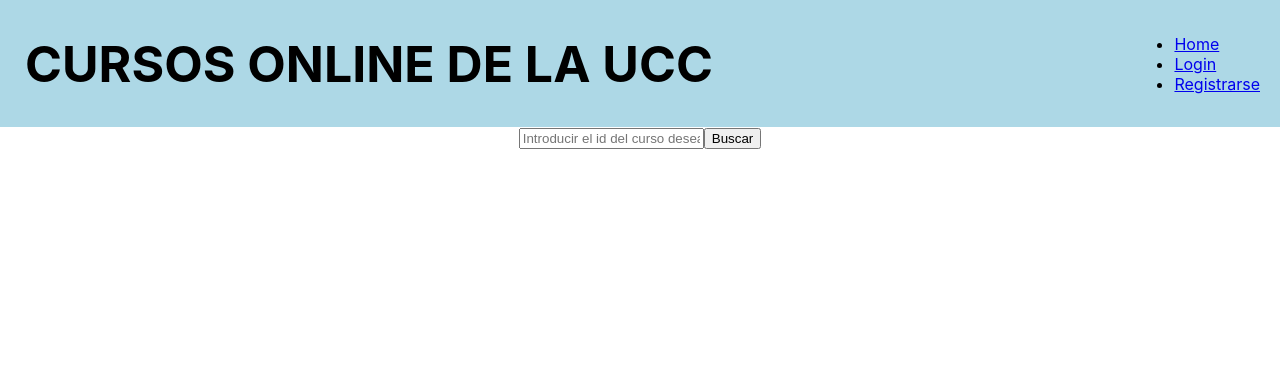
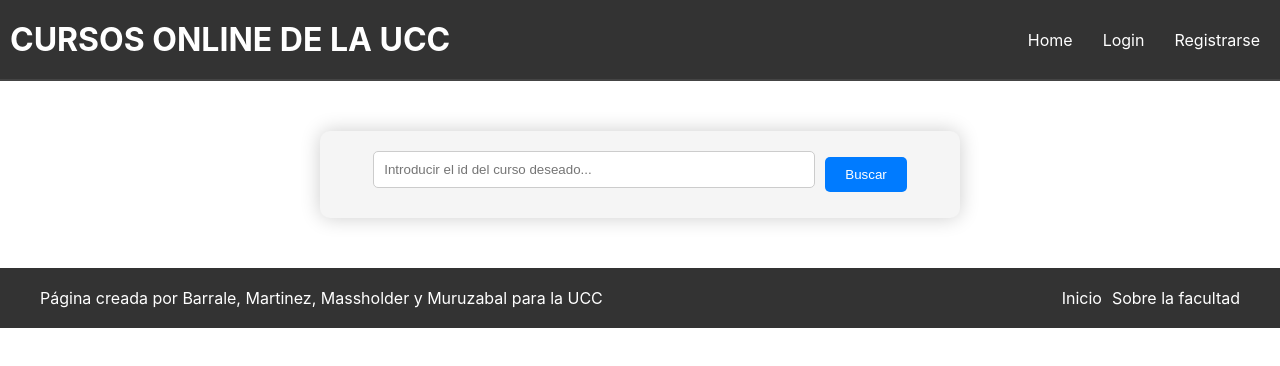
Before and after one commit to Kevinmass/TrabajoArquiSoft, a React (Create React App) app in the folder Trabajo_final/frontend/app1/: page / in a window 1280 px wide. Shown: the top 366 px of the page. Built offline with nearby package versions, Linux system fonts and the light colour scheme; no server answers.

Commit message:
css inicial

```diff
--- a/Trabajo_final/frontend/app1/src/componentes/buscador.js
+++ b/Trabajo_final/frontend/app1/src/componentes/buscador.js
@@ -1,6 +1,6 @@
-import { useState,useEffect } from "react"
-
-export const Buscador =()=>{
+import { useState, useEffect } from "react"
+import "./estilos.css"
+export const Buscador = () => {
 
   const [query, setQuery] = useState([])
   const [cursos, setCursos] = useState('')
@@ -9,7 +9,7 @@ const [loading, setLoading] = useState(true)
 
   useEffect(() => {
     setLoading(true);
-  fetch('http://localhost:8080/cursos/'+query)
+    fetch('http://localhost:8080/cursos/' + query)
       .then(response => response.json())
       .then(data => setCursos(data))
       .catch(error => console.error('error al buscar el curso solicitado', error))
@@ -33,7 +33,7 @@ const Buscar = (e) => {
 
   return (
     <div className="App">
-
+      <div className="caja-buscador">
         <div className='buscador'>
           <input
             type='text'
@@ -46,6 +46,7 @@ return (
         <div className='muestraCursos'>
           {console.log(cursos)}
         </div>
-
       </div>
-)}
+    </div>
+  )
+}
--- a/Trabajo_final/frontend/app1/src/componentes/estilos.css
+++ b/Trabajo_final/frontend/app1/src/componentes/estilos.css
@@ -1,32 +1,138 @@
 .encabezadoPrincipal {
-    background: lightblue;
-    color: black;
-    padding: 10px, 20px;
+    background-color: #333;
+    /* Negro */
+    color: #fff;
+    padding: 20px 10px;
+    /* Aumentamos el relleno vertical */
     display: flex;
+    justify-content: space-between;
     align-items: center;
-    justify-content: space-between;
+    border-bottom: 2px solid #444;
+    /* Gris oscuro */
+}
+
+.titulo-encabezado h1 {
+    margin: 0;
+    font-size: 32px;
+    /* Aumentamos el tamaño de la fuente */
+}
+
+.links-encabezado ul {
+    list-style: none;
+    padding: 0;
+    margin: 0;
+    display: flex;
+}
+
+.links-encabezado ul li {
+    margin-left: 10px;
+}
+
+.links-encabezado ul li:first-child {
+    margin-left: 0;
+}
+
+.links-encabezado ul li a {
+    color: #fff;
+    text-decoration: none;
+    padding: 10px;
+    /* Aumentamos el relleno de los enlaces */
+    border-radius: 5px;
+}
+
+.links-encabezado ul li a:hover {
+    background-color: #555;
+    /* Gris más oscuro */
+}
 
 
+.App {
+    font-family: Arial, sans-serif;
+    margin: 0;
+    padding: 0;
 }
 
-.titulo-encabezado {
-    font-size: 25px;
-    margin-left: 25px;
+.buscador {
+    display: flex;
+    justify-content: center;
+    align-items: center;
 }
 
-.links-encabezado {
+.buscador input[type="text"] {
+    width: 70%;
+    /* Ajusta el ancho del input de texto según sea necesario */
+    padding: 10px;
+    margin-right: 10px;
+    /* Espacio entre el input y el botón */
+    border: 1px solid #ccc;
+    border-radius: 5px;
+}
+
+.buscador button {
     padding: 10px 20px;
-    margin-left: 15px;
+    background-color: #007bff;
+    color: #fff;
     border: none;
     border-radius: 5px;
     cursor: pointer;
+    transition: background-color 0.3s ease;
 }
 
-.botones {
-    margin-left: 10px;
+.buscador button:hover {
+    background-color: #0056b3;
+}
+
+
+
+.footer {
+    background-color: #333;
+    color: #fff;
+    padding: 20px 0;
+    text-align: center;
+}
+
+.cuerpo_footer {
+    max-width: 1200px;
+    margin: 0 auto;
+    display: flex;
+    justify-content: space-between;
+    align-items: center;
+}
+
+.footer p {
+    margin: 0;
+}
+
+.links {
+    list-style: none;
+    padding: 0;
+    margin: 0;
+}
+
+.links li {
+    display: inline-block;
+    margin-right: 10px;
+}
+
+.links li:last-child {
+    margin-right: 0;
+}
+
+.links a {
+    color: #fff;
     text-decoration: none;
-    color: whitesmoke;
-    padding: 5px, 10px;
-    border: 1px solid whitesmoke;
-    border-radius: 5px;
 }
+
+.links a:hover {
+    text-decoration: underline;
+}
+
+.caja-buscador {
+    max-width: 600px;
+    margin: 50px auto;
+    padding: 20px;
+    background-color: #f5f5f5;
+    border-radius: 10px;
+    box-shadow: 0 0 20px rgba(0, 0, 0, 0.2);
+    /* Sombra para destacar la caja */
+}
--- /dev/null
+++ b/Trabajo_final/frontend/app1/src/componentes/footer.js
@@ -0,0 +1,15 @@
+import React from "react";
+import './estilos.css'
+export const Footer = () => {
+    return (
+        <footer className="footer">
+    <div className="cuerpo_footer">
+<p>Página creada por Barrale, Martinez, Massholder y Muruzabal para la UCC</p>
+<ul className="links">
+    <li><a href="/">Inicio</a></li>
+    <li><a href="https://www.ucc.edu.ar/">Sobre la facultad</a></li>
+
+</ul>
+    </div>
+    </footer>
+)}
--- /dev/null
+++ b/Trabajo_final/frontend/app1/src/paginas/estilo_paginas.css
@@ -0,0 +1,61 @@
+.container {
+    font-family: Arial, sans-serif;
+    margin: 0;
+    padding: 0;
+}
+
+.registro {
+    width: 30%;
+    margin: auto;
+    padding: 20px 30px;
+    background-color: #f5f5f5;
+    border-radius: 10px;
+}
+
+.registro h1 {
+    text-align: center;
+    margin-bottom: 20px;
+}
+
+.formulario {
+    display: flex;
+    flex-direction: column;
+    justify-content: center;
+    align-items: center;
+}
+
+.cajas_inputs {
+    margin-bottom: 5px;
+    align-items: center;
+    width: 75%;
+}
+
+.cajas_inputs h2 {
+    margin-right: 10px;
+    font-size: 15px;
+}
+
+input[type="text"],
+input[type="email"],
+input[type="password"] {
+    width: 100%;
+    padding: 10px;
+    margin-bottom: 10px;
+    border: 1px solid #ccc;
+    border-radius: 5px;
+}
+
+.boton-sesion {
+    width: 50%;
+    padding: 10px;
+    background-color: #007bff;
+    color: #fff;
+    border: none;
+    border-radius: 5px;
+    cursor: pointer;
+    transition: background-color 0.3s ease;
+}
+
+.boton-sesion:hover {
+    background-color: #0056b3;
+}
--- a/Trabajo_final/frontend/app1/src/paginas/home.js
+++ b/Trabajo_final/frontend/app1/src/paginas/home.js
@@ -1,10 +1,12 @@
 import React from "react";
 import { Header } from "../componentes/encabezado";
 import { Buscador } from "../componentes/buscador";
+import { Footer } from "../componentes/footer";
 export const Home= () => {
     return <div>
     <Header/>
       <Buscador />
+      <Footer/>
       </div>
 
 }
--- a/Trabajo_final/frontend/app1/src/paginas/login.js
+++ b/Trabajo_final/frontend/app1/src/paginas/login.js
@@ -21,28 +21,34 @@ export const Login = () => {
 
 
     return (
-        <div>
-            <Header/>
+        <div className="container">
+            <Header />
+            <div className="registro">
                 <h1>Login</h1>
 
-            <form className="formulario_login" onSubmit={handleSubmit}>
-                <h2>ingrese el usuario</h2>
+                <form className="formulario" onSubmit={handleSubmit}>
+                    <div className="cajas_inputs">
+                        <h2>Usuario</h2>
                         <input
                             type="text"
                             placeholder="usuario"
                             value={usuario}
                             onChange={e => setUsuario(e.target.value)}
                         />
-                <h2>ingrese la contraseña</h2>
+                    </div>
+                    <div className="cajas_inputs">
+                        <h2>Contraseña</h2>
                         <input
                             type="password"
                             placeholder="contraseña"
                             value={password}
                             onChange={e => setPassword(e.target.value)}
                         />
+                    </div>
 
                     <button className="boton-sesion" type="submit">Iniciar sesión</button>
                 </form>
+            </div>
         </div>)
 
 }
--- a/Trabajo_final/frontend/app1/src/paginas/signup.js
+++ b/Trabajo_final/frontend/app1/src/paginas/signup.js
@@ -1,13 +1,13 @@
 import React, { useState } from "react"
 import { Header } from "../componentes/encabezado"
-
+import '../paginas/estilo_paginas.css'
 export const Register = () => {
     const [usuario, setUsuario] = useState({
         nombre: '',
         apellido: '',
-        email: 'a',
+        email: '',
         user: '',
-        password:''
+        password: ''
     })
 
 
@@ -20,48 +20,55 @@ export const Register = () => {
 
     const handleSubmit = async (e) => {
         e.preventDefault();
-       try{
-        const response =  await fetch('http://localhost:8080/register', {
-            method :'POST',
+        try {
+            const response = await fetch('http://localhost:8080/register', {
+                method: 'POST',
                 headers: {
                     'Content-Type': 'application/json'
                 },
                 body: JSON.stringify(usuario),
             });
-        if(!response.ok){
+            if (!response.ok) {
                 throw new Error('error al crear el usuario')
             }
             alert('Usuario creado correctamente')
-    } catch(error) {
+        } catch (error) {
             console.error('Error: ', error.message);
             alert('ocurrio un error al crear el usuario');
         }
     };
 
     return (
-        <div>
+        <div className="container">
             <Header />
+
+            <div className="registro">
+
                 <h1>Register</h1>
+                <form className="formulario" onSubmit={handleSubmit}>
 
-            <form className="formulario_login" onSubmit={handleSubmit}>
+                    <div className="cajas_inputs">
                         <h2>Nombre</h2>
                         <input
                             type="text"
                             name="nombre"
-                    placeholder="nombre"
+                            placeholder="Juan"
                             value={usuario.nombre}
                             onChange={handleChange}
                         />
-
+                    </div>
+                    <div className="cajas_inputs">
                         <h2>Apellido</h2>
                         <input
                             type="text"
                             name="apellido"
-                    placeholder="apellido"
+                            placeholder="Muruzabal"
                             value={usuario.apellido}
                             onChange={handleChange}
                         />
-                <h2>Correo Electronico</h2>
+                    </div>
+                    <div className="cajas_inputs">
+                        <h2>Correo Electrónico</h2>
                         <input
                             type="email"
                             name="email"
@@ -69,25 +76,29 @@ alert('Usuario creado correctamente')
                             value={usuario.email}
                             onChange={handleChange}
                         />
+                    </div>
+                    <div className="cajas_inputs">
                         <h2>Usuario</h2>
                         <input
                             type="text"
                             name="user"
-                    placeholder="usuario"
+                            placeholder="usuario1234"
                             value={usuario.user}
                             onChange={handleChange}
                         />
+                    </div>
+                    <div className="cajas_inputs">
                         <h2>Contraseña</h2>
                         <input
                             type="password"
                             name="password"
-                    placeholder="contraseña"
+                            placeholder="12345abcd"
                             value={usuario.password}
                             onChange={handleChange}
                         />
-
+                    </div>
                     <button className="boton-sesion" type="submit" >Registrarse</button>
                 </form>
-        </div>)
-
+            </div >
+        </div >)
 }
```
Lines whose indentation alone changed are shown as unchanged.
